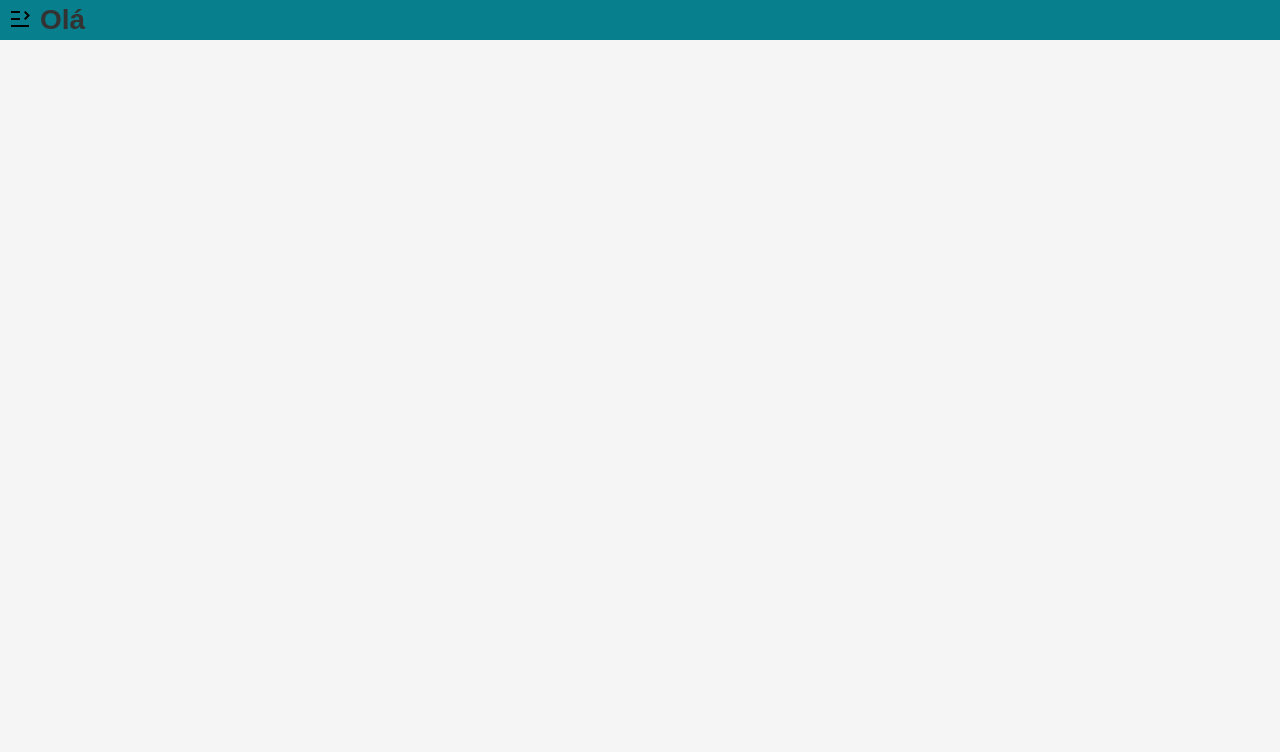
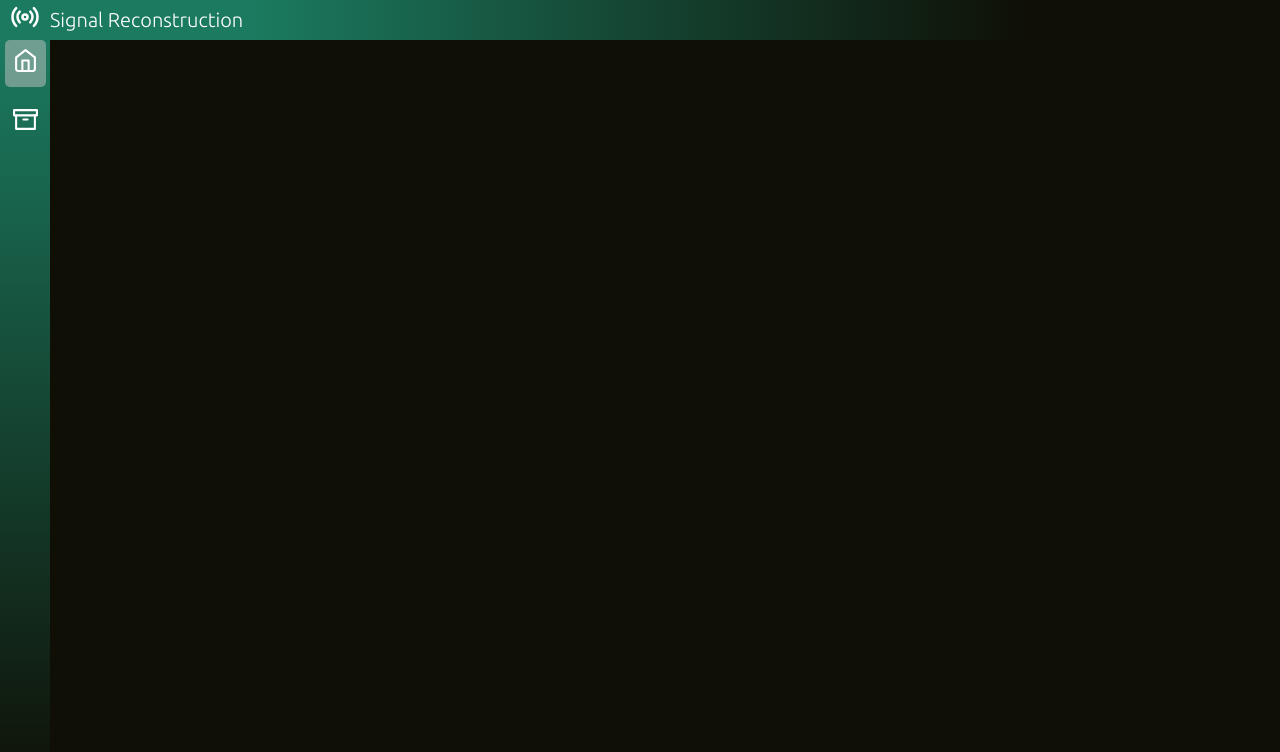
Before and after one commit to maeroso/signal-reconstruction, a React (Create React App) app in the folder client/: page / in a window 1280 px wide. Shown: the top 752 px of the page. Built offline with nearby package versions, Linux system fonts and the light colour scheme.

Commit message:
New Layout

```diff
--- a/client/src/components/AsideMenuBar/index.tsx
+++ b/client/src/components/AsideMenuBar/index.tsx
@@ -1,7 +1,44 @@
-import React from 'react'
+import React, { useState } from 'react'
+
+import { AsideMenuContainer, ActiveItem, Item } from './styles'
+import { menu } from './menu'
 
 const AsideMenuBar: React.FC = () => {
-  return <div></div>
+  const [ menuItems, setMenuItems ] = useState(menu)
+
+  function handleMenuClick (clickedItem: any) {
+    menuItems.map(item => {
+      if (item.name === clickedItem.name) {
+        item.active = true
+      } else {
+        item.active = false
+      }
+    })
+
+    setMenuItems([...menuItems])
+  }
+
+  return (
+    <AsideMenuContainer >
+      {
+        menuItems.map((item, i) => {
+          if (item.active) {
+            return (
+              <ActiveItem title={item.name} onClick={() => handleMenuClick(item)} key={i} >
+                <item.icon />
+              </ActiveItem>
+            )
+          } else {
+            return (
+              <Item title={item.name} onClick={() => handleMenuClick(item)} key={i} >
+                <item.icon />
+              </Item>
+            )
+          }
+        })
+      }
+    </AsideMenuContainer>
+  )
 }
 
 export default AsideMenuBar
--- /dev/null
+++ b/client/src/components/AsideMenuBar/menu.ts
@@ -0,0 +1,14 @@
+import { FiHome, FiArchive } from 'react-icons/fi'
+
+export const menu = [
+  {
+    name: 'Página Inicial',
+    icon: FiHome,
+    active: true
+  },
+  {
+    name: 'Arquivos',
+    icon: FiArchive,
+    active: false
+  }
+]
--- /dev/null
+++ b/client/src/components/AsideMenuBar/styles.ts
@@ -0,0 +1,34 @@
+import styled from 'styled-components'
+
+export const AsideMenuContainer = styled.section`
+  position: absolute;
+  left: 0;
+  top: 40px;
+  bottom: 0;
+
+  background: linear-gradient(180deg, rgba(34, 188, 151, 0.62) 0%, rgba(34, 188, 151, 0) 100%);
+
+  width: 50px;
+
+  display: flex;
+  flex-direction: column;
+  flex-wrap: nowrap;
+
+  align-items: center;
+
+  font-size: 25px;
+`
+
+export const ActiveItem = styled.div`
+  background-color: rgba(196, 196, 196, 0.5);
+  padding: 8px;
+  cursor: pointer;
+  margin: 0 5px 10px 5px;
+  border-radius: 5px
+`
+
+export const Item = styled.div`
+  padding: 10px;
+  cursor: pointer;
+  margin-bottom: 10px;
+`
--- a/client/src/components/HeaderMenuBar/index.tsx
+++ b/client/src/components/HeaderMenuBar/index.tsx
@@ -1,15 +1,15 @@
 import React from 'react'
 import { HeaderMenuBarContainer, OpenAsideMenuBarButton } from './styles'
-import { RiMenuUnfoldLine } from 'react-icons/ri'
+import { FiRadio } from 'react-icons/fi'
 
 const HeaderMenuBar: React.FC = () => {
   return (
     <HeaderMenuBarContainer>
       <OpenAsideMenuBarButton>
-        <RiMenuUnfoldLine />
+        <FiRadio />
       </OpenAsideMenuBarButton>
 
-      <h1>Olá</h1>
+      <span>Signal Reconstruction</span>
     </HeaderMenuBarContainer>
   )
 }
--- a/client/src/components/HeaderMenuBar/styles.ts
+++ b/client/src/components/HeaderMenuBar/styles.ts
@@ -2,10 +2,13 @@ import styled from "styled-components";
 
 export const HeaderMenuBarContainer = styled.header`
   width: 100vw;
-  height: auto;
+  height: 40px;
   max-height: 40px;
 
-  background-color: #087f8c;
+  font-weight: 300;
+  font-size: 20px;
+
+  background: linear-gradient(90deg, rgba(34, 188, 151, 0.62) 19.62%, rgba(34, 188, 151, 0) 80.38%);
 
   display: flex;
   align-items: center;
@@ -15,17 +18,15 @@ export const HeaderMenuBarContainer = styled.header`
 `;
 
 export const OpenAsideMenuBarButton = styled.button`
-  background-color: #087f8c;
-  height: 40px;
-  width: 40px;
+  background-color: transparent;
+  font-size: 50px;
+  margin-bottom: 10px;
+
+  color: #fff;
 
   border: none;
 
   transition: background-color 0.2s;
-
-  :hover {
-    background-color: #076974;
-  }
 
   * {
     height: 60%;
--- a/client/src/index.tsx
+++ b/client/src/index.tsx
@@ -2,6 +2,7 @@ import React from 'react'
 import ReactDOM from 'react-dom'
 import Routes from './routes'
 import { GlobalStyle } from './styles/GlobalStyle'
+import './styles/GlobalStyle.css'
 
 ReactDOM.render(
   <React.StrictMode>
--- /dev/null
+++ b/client/src/styles/GlobalStyle.css
@@ -0,0 +1 @@
+@import url('https://fonts.googleapis.com/css2?family=Roboto:wght@100;300;400&family=Ubuntu:wght@300;400;500&display=swap');
--- a/client/src/styles/GlobalStyle.ts
+++ b/client/src/styles/GlobalStyle.ts
@@ -9,9 +9,9 @@ export const GlobalStyle = createGlobalStyle`
     }
 
     body {
-        background-color: #F5f5f5;
+        background-color: #0f0f05;
         font-size: 14px;
-        color: #333;
-        font-family: sans-serif;
+        color: #fff;
+        font-family: 'Ubuntu', sans-serif;
     }
 `;
```
Also changed, not shown: 1 other file (tests, documents, lock files or other folders).
